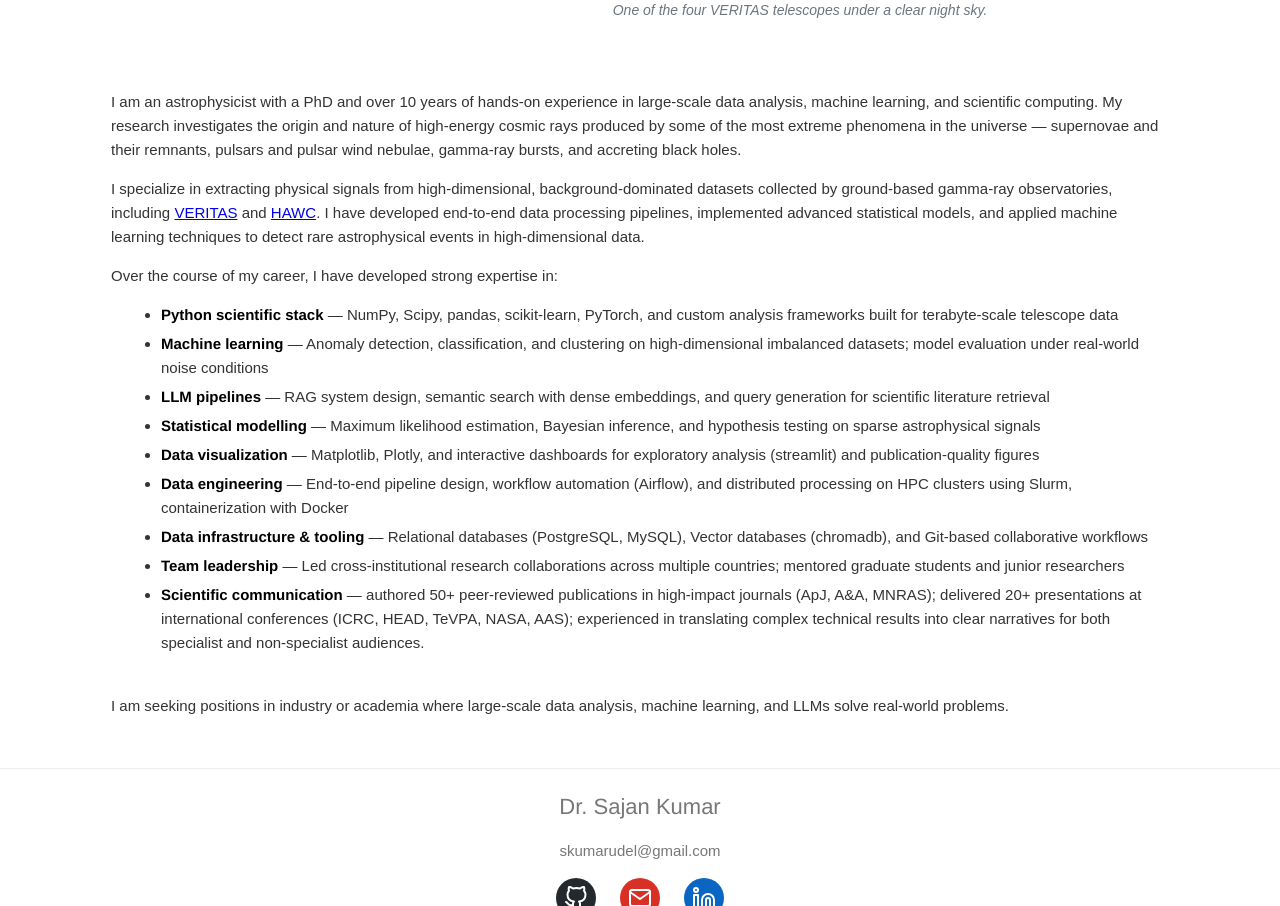
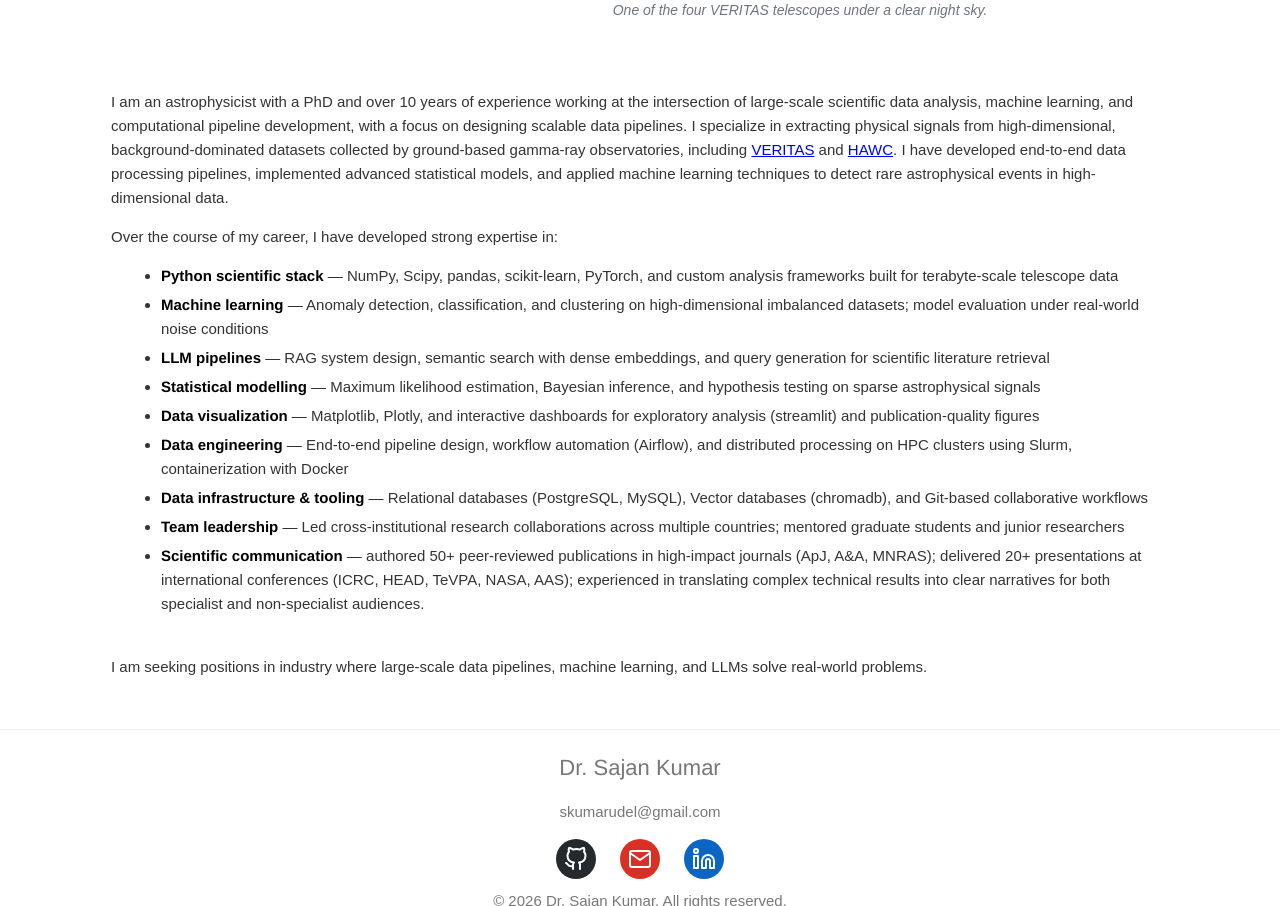
Before and after one commit to skumarudel/skumarudel.github.io, a Jekyll site: the page built from index.md, in a window 1280 px wide and 1400 px high, cut to the strip 494-1400 px from the top of the window. Built offline with Jekyll 4.4.1, drawn with Linux system fonts in a browser that asks for light colours.

Commit message:
Updated About me page

```diff
--- a/_data/bio.yml
+++ b/_data/bio.yml
@@ -1,8 +1,7 @@
 name: "Dr. Sajan Kumar"
 title: "Data Scientist"
 bio: |
-  I am an astrophysicist with a PhD and over 10 years of hands-on experience in large-scale data analysis, machine learning, and scientific computing. My research investigates the origin and nature of high-energy cosmic rays produced by some of the most extreme phenomena in the universe — supernovae and their remnants, pulsars and pulsar wind nebulae, gamma-ray bursts, and accreting black holes.
-
+  I am an astrophysicist with a PhD and over 10 years of experience working at the intersection of large-scale scientific data analysis, machine learning, and computational pipeline development, with a focus on designing scalable data pipelines.
   I specialize in extracting physical signals from high-dimensional, background-dominated datasets collected by ground-based gamma-ray observatories, including [VERITAS](https://veritas.sao.arizona.edu) and [HAWC](https://www.hawc-observatory.org). I have developed end-to-end data processing pipelines, implemented advanced statistical models, and applied machine learning techniques to detect rare astrophysical events in high-dimensional data.
 
   Over the course of my career, I have developed strong expertise in:
@@ -22,7 +21,7 @@ bio: |
 
 
   <br>
-  I am seeking positions in industry or academia where large-scale data analysis, machine learning, and LLMs solve real-world problems.
+  I am seeking positions in industry where large-scale data pipelines, machine learning, and LLMs solve real-world problems.
 
 
 email: skumarudel@gmail.com
```
